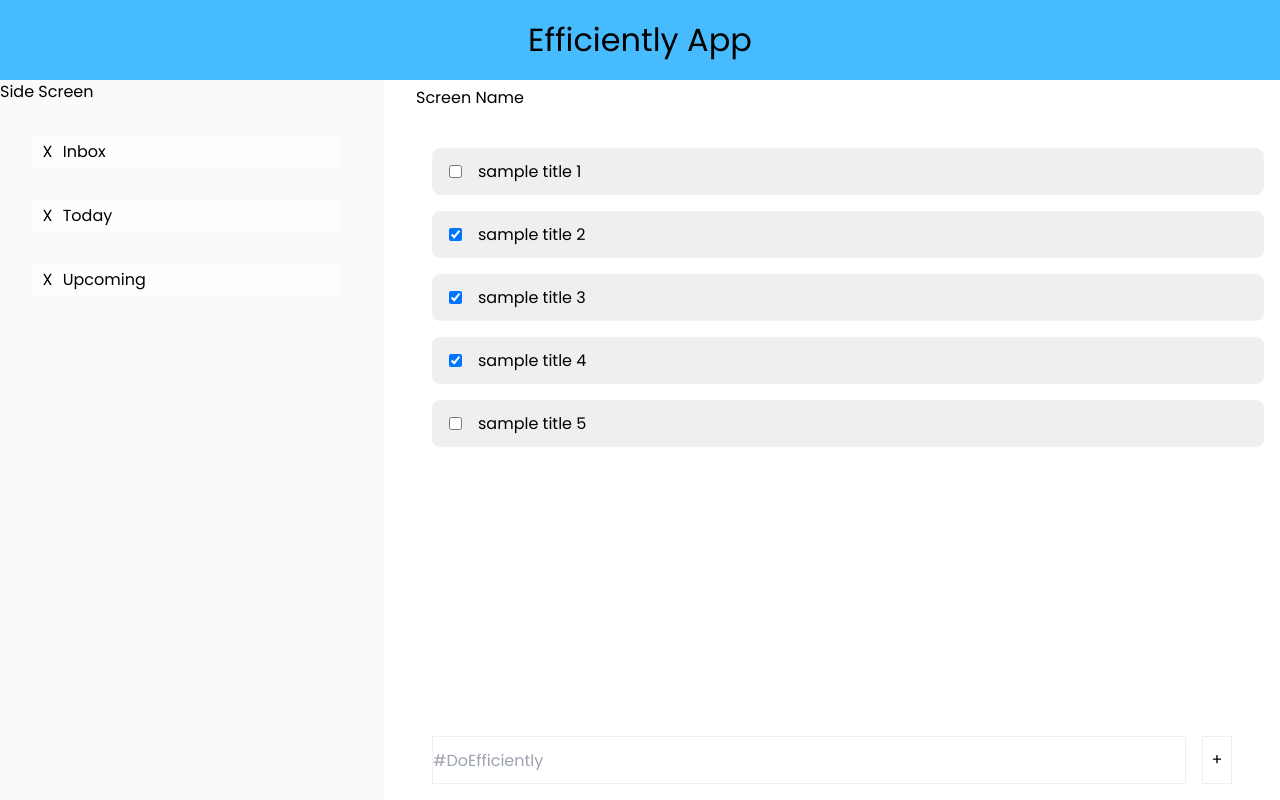
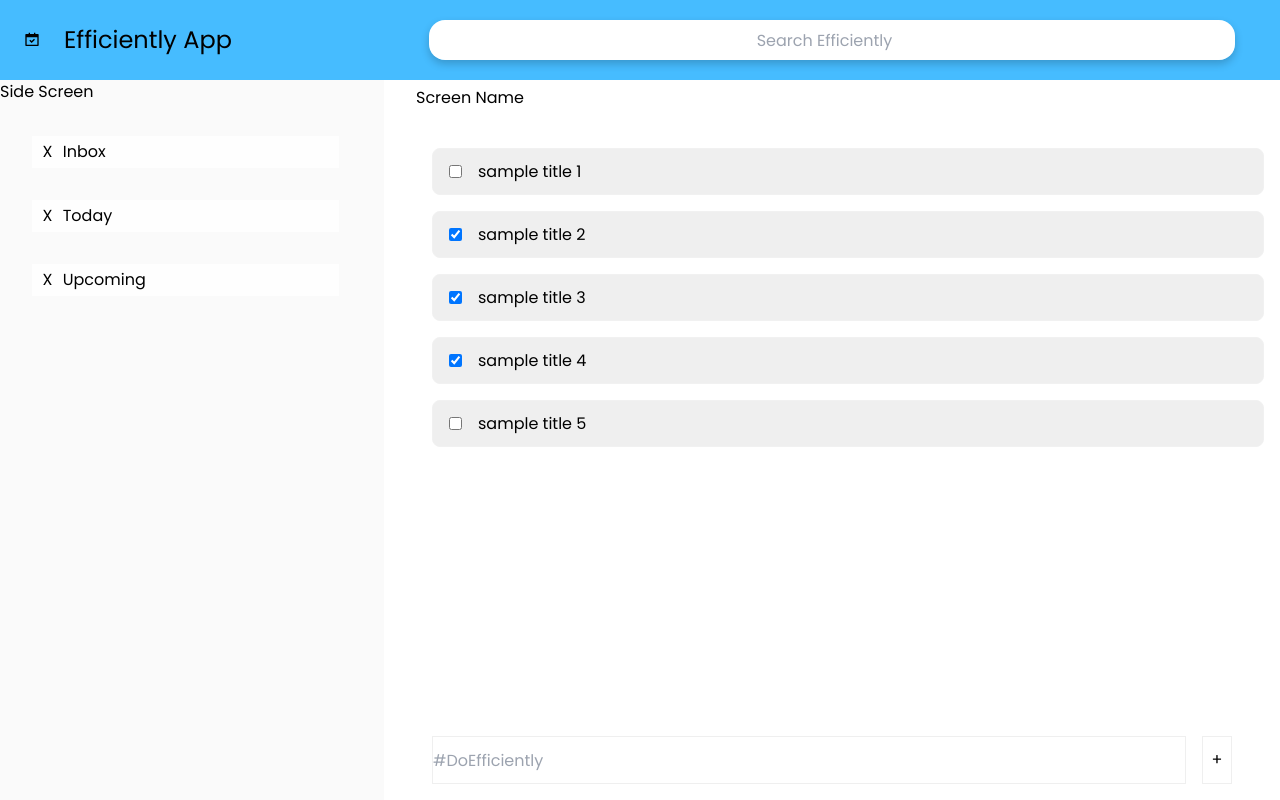
Before and after one commit to pythagoreaneng/efficiently-app-web, a React (Create React App) app: page / in a window 1280 px wide. Built offline with nearby package versions, Linux system fonts and the light colour scheme.

Commit message:
Create search bar

```diff
--- a/package.json
+++ b/package.json
@@ -9,6 +9,7 @@
     "@testing-library/user-event": "^12.1.10",
     "react": "^17.0.2",
     "react-dom": "^17.0.2",
+    "react-icons": "^4.2.0",
     "react-router-dom": "^5.2.0",
     "react-scripts": "4.0.3",
     "router": "^1.3.5",
--- a/src/App.js
+++ b/src/App.js
@@ -12,8 +12,6 @@ function App() {
           <Home />
         </Route>
       </Router>
-
-
     </>
   );
 }
--- a/src/components/Task.js
+++ b/src/components/Task.js
@@ -2,22 +2,6 @@ import React from "react";
 import styled from "styled-components";
 
 const Task = ({ tasks }) => {
-  const TaskContainer = styled.div`
-    width: 100%;
-    margin: 2rem;
-    display: flex;
-  `;
-
-  const CompletedContainer = styled.div`
-    width: 10%;
-    padding-left: 1rem;
-    background-color: red;
-  `;
-  const TaskTitleContainer = styled.div`
-    width: 90%;
-    background-color: red;
-  `;
-
   // return (
   //   <div>
   //     {tasks.title}
--- a/src/pages/inbox.js
+++ b/src/pages/inbox.js
@@ -2,54 +2,54 @@ import React from "react";
 import TaskList from "../components/TaskList";
 
 const test = {
-  "taskList":
-  [{
-      "key": 1,
-      "title" : "sample title 1",
-      "task" : "sample task 1",
-      "completed": true,
-      "star": true,
-      "created-date":  "07-11-2021",
-      "due-date": "07-11-2021"
-  },
-  {
-      "key": 2,
-      "title" : "sample title 2",
-      "task" : "sample task 2",
-      "completed": false,
-      "star": true,
-      "created-date":  "07-11-2021",
-      "due-date": "07-11-2021"
-  },
-  {
-      "key": 3,
-      "title" : "sample title 3",
-      "task" : "sample task 3",
-      "completed": false,
-      "star": true,
-      "created-date":  "07-11-2021",
+  taskList: [
+    {
+      key: 1,
+      title: "sample title 1",
+      task: "sample task 1",
+      completed: true,
+      star: true,
+      "created-date": "07-11-2021",
       "due-date": "07-11-2021",
-  },
-  {
-      "key": 4,
-      "title" : "sample title 4",
-      "task" : "sample task 4",
-      "completed": false,
-      "star": true,
-      "created-date":  "07-11-2021",
-      "due-date": "07-11-2021"
-  },
-  {
-      "key": 5,
-      "title" : "sample title 5",
-      "task" : "sample task 5",
-      "completed": false,
-      "star": true,
-      "created-date":  "07-24-2021",
-      "due-date": "07-24-2021"
-  }
-  ]
-}
+    },
+    {
+      key: 2,
+      title: "sample title 2",
+      task: "sample task 2",
+      completed: false,
+      star: true,
+      "created-date": "07-11-2021",
+      "due-date": "07-11-2021",
+    },
+    {
+      key: 3,
+      title: "sample title 3",
+      task: "sample task 3",
+      completed: false,
+      star: true,
+      "created-date": "07-11-2021",
+      "due-date": "07-11-2021",
+    },
+    {
+      key: 4,
+      title: "sample title 4",
+      task: "sample task 4",
+      completed: false,
+      star: true,
+      "created-date": "07-11-2021",
+      "due-date": "07-11-2021",
+    },
+    {
+      key: 5,
+      title: "sample title 5",
+      task: "sample task 5",
+      completed: false,
+      star: true,
+      "created-date": "07-24-2021",
+      "due-date": "07-24-2021",
+    },
+  ],
+};
 const inbox = () => {
   return (
     <>
--- a/src/pages/index.js
+++ b/src/pages/index.js
@@ -3,6 +3,7 @@ import styled from "styled-components";
 import inbox from "./inbox";
 import today from "./today";
 import upcoming from "./upcoming";
+import { RiCalendarCheckFill } from "react-icons/ri";
 
 const Container = styled.div`
   height: 100vh;
@@ -12,11 +13,46 @@ const Container = styled.div`
 const TopNavContainer = styled.div`
   height: 10%;
   width: 100wh;
-  background: #46bcff;
-  font-size: 2em;
+  background-color: #46bcff;
+  display: flex;
+
+  align-items: center;
+`;
+
+const TopLogoContainer = styled.div`
+  width: 5%;
   display: flex;
   justify-content: center;
-  align-items: center;
+  alitgn-items: cetner;
+`;
+
+const TopTitleContainer = styled.div`
+  width: 25%;
+  display: flex-start;
+  justify-content: center;
+  alitgn-items: cetner;
+  font-size: 1.5em;
+`;
+const TopSearchContainer = styled.div`
+  width: 70%;
+  display: flex;
+  justify-content: center;
+  alitgn-items: cetner;
+`;
+
+const TopSearchForm = styled.form`
+  width 90%;
+  display: flex;
+  justify-content: center;
+  box-shadow: 0 4px 8px rgba(0, 0, 0, 0.2);
+  border-radius: 1rem;
+`;
+
+const TopSearchInput = styled.input`
+  width: 100%;
+  border-radius: 1rem;
+  height: 2.5rem;
+  text-align: center;
 `;
 
 const ScreenContainer = styled.div`
@@ -77,7 +113,17 @@ const Home = ({ screenTitle }) => {
   return (
     <>
       <Container>
-        <TopNavContainer>Efficiently App</TopNavContainer>
+        <TopNavContainer>
+          <TopLogoContainer>
+            <RiCalendarCheckFill />
+          </TopLogoContainer>
+          <TopTitleContainer>Efficiently App</TopTitleContainer>
+          <TopSearchContainer>
+            <TopSearchForm>
+              <TopSearchInput type="search" placeholder="Search Efficiently" />
+            </TopSearchForm>
+          </TopSearchContainer>
+        </TopNavContainer>
         <ScreenContainer>
           <SideScreenContainer>
             Side Screen
```
Also changed, not shown: 1 other file (tests, documents, lock files or other folders).
